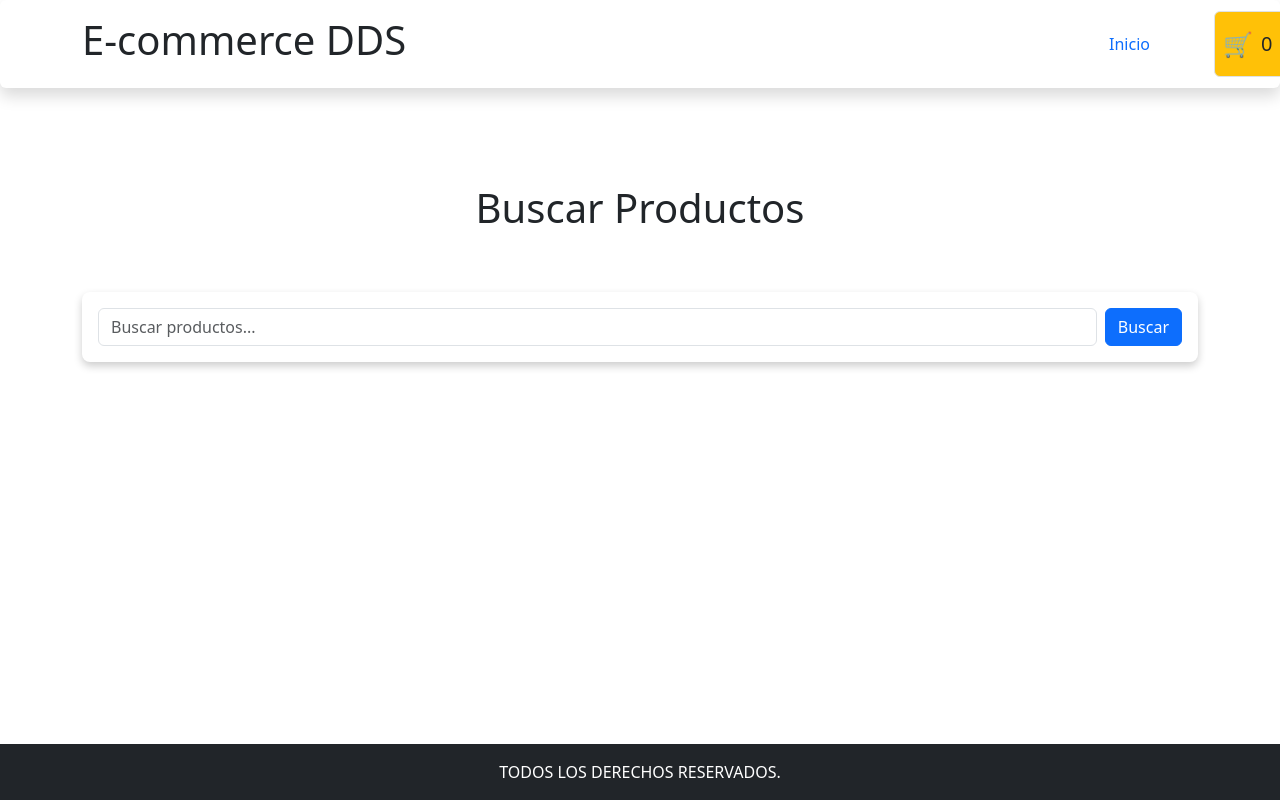
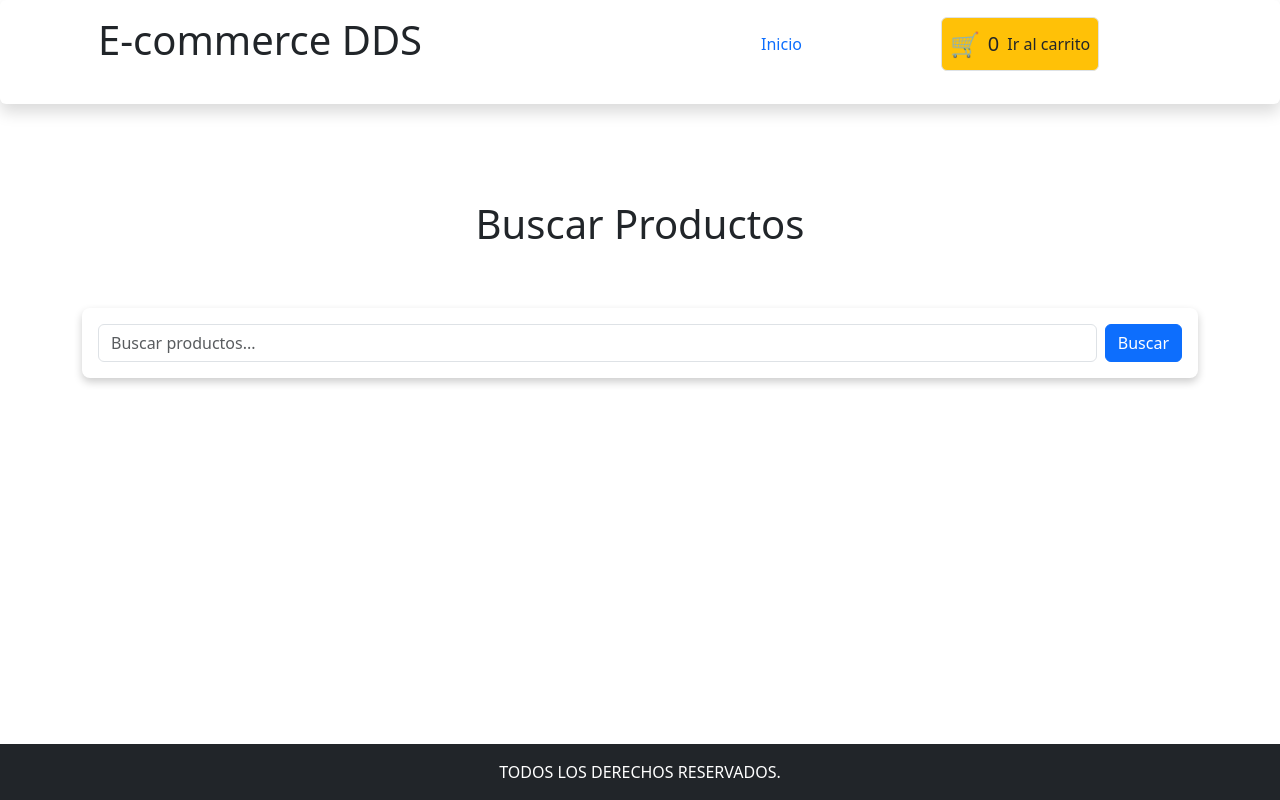
Before and after one commit to Lucas-Cordoba/TP3-Desarrollo, a React (Create React App) app: page / in a window 1280 px wide. Built offline with nearby package versions, Linux system fonts and the light colour scheme.

Commit message:
cambios responsivos

```diff
--- a/src/header/header.js
+++ b/src/header/header.js
@@ -1,22 +1,28 @@
 import React from 'react';
 import { Link } from 'react-router-dom';
-import ContadorCarrito from '../contadorCarrito/contadorCarrito'; // Asegúrate de que la ruta sea correcta
+import ContadorCarrito from '../contadorCarrito/contadorCarrito';
 
 const Header = () => {
     return (
-        <header className='bg-light shadow p-3 mb-5 bg-white rounded p-3 sticky-top'>
-            <div className="container d-flex justify-content-between align-items-center">
-                <h1 className="me-auto">E-commerce DDS</h1>
-                <nav className="d-flex align-items-center">
-                    <ul className="nav me-3">
-                        <li className="nav-item">
-                            <Link className="nav-link" to="/">Inicio</Link>
-                        </li>
-                    </ul>
-                    <div className="d-flex align-items-center ms-3"> {/* Añadido para margen */}
-                        <ContadorCarrito />
+        <header className='bg-light shadow p-3 mb-5 bg-white rounded sticky-top'>
+            <div className="container">
+                <div className="row flex-column flex-lg-row">
+                    <div className="col-lg-4 col-md-12 mb-3 d-flex align-items-center justify-content-center">
+                        <h1 className="text-center">E-commerce DDS</h1>
                     </div>
-                </nav>
+                    <div className="col-lg-4 col-md-12 mb-3 d-flex justify-content-end align-items-center">
+                        <nav>
+                            <ul className="nav m-0"> {/* Eliminar márgenes aquí */}
+                                <li className="nav-item me-0"> {/* Eliminar margen derecho */}
+                                    <Link className="nav-link" to="/">Inicio</Link>
+                                </li>
+                            </ul>
+                        </nav>
+                    </div>
+                    <div className="col-lg-4 col-md-12 mb-3 d-flex justify-content-center align-items-center">
+                        <ContadorCarrito className="ms-0" /> {/* Asegúrate de que no tenga margen izquierdo */}
+                    </div>
+                </div>
             </div>
         </header>
     );
```
